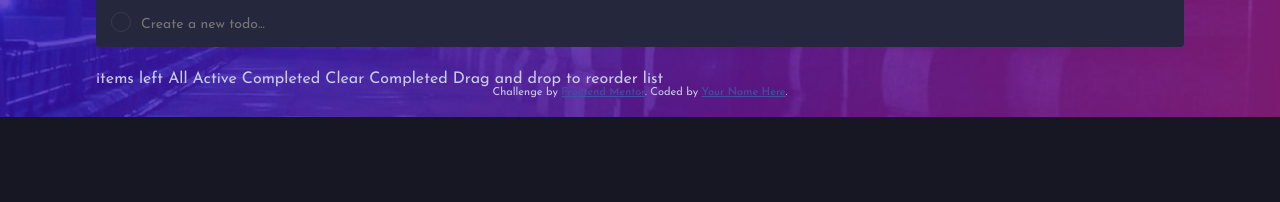
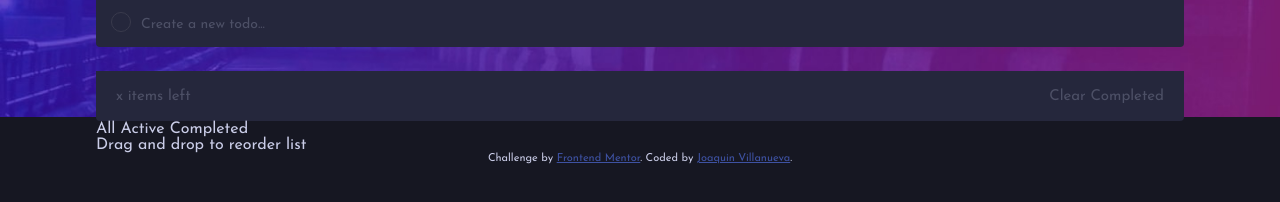
Before and after one commit to JoaquinVF/todo-app-main, a plain HTML site: page index.html in a window 1280 px wide. Shown: the part 108-310 px from the top of the page. Drawn offline with Linux system fonts and the light colour scheme.

Commit message:
update 1.3.5
items left container add, checked items color change with js

```diff
--- a/index.html
+++ b/index.html
@@ -21,20 +21,25 @@
       <input type="text" id="todo-input" placeholder="Create a new todo...">
     </div>
     <div class="todos"></div>
-    <!-- Add dynamic number --> items left
-
-    All
-    Active
-    Completed
-
-    Clear Completed
-
+    <div class="items-left-container">
+      <div class="items-left">
+        x items left
+      </div>
+      <div class="clear-completed">
+        Clear Completed
+      </div>
+    </div>
+    <div class="filter-container">
+      All
+      Active
+      Completed
+    </div>
     Drag and drop to reorder list
 
   </div>
   <div class="attribution">
     Challenge by <a href="https://www.frontendmentor.io?ref=challenge" target="_blank">Frontend Mentor</a>.
-    Coded by <a href="#">Your Name Here</a>.
+    Coded by <a href="#">Joaquin Villanueva</a>.
   </div>
 </body>
 <script src="./script.js"></script>
--- a/script.js
+++ b/script.js
@@ -26,10 +26,12 @@ function newTodo(value) {
         if (todoCheckBox.checked){
             todoCheckBox.checked = false;
             todoText.style.textDecoration = "none";
+            todoText.style.color= "var(--tgl-txt-active)";
             todoCheckBoxLabel.classList.remove("active");
         } else {
             todoCheckBox.checked = true;
             todoText.style.textDecoration = "line-through";
+            todoText.style.color= "var(--tgl-txt-check)";
             todoCheckBoxLabel.classList.add("active");
         }
     });
--- a/style.css
+++ b/style.css
@@ -17,6 +17,8 @@ body{
     --bg-todo:hsl(235, 24%, 19%);
     --lg-todo: hsl(237, 14%, 26%);
     --tgl-btn: url("./images/icon-sun.svg");
+    --tgl-txt-active:hsl(240, 10%, 72%);
+    --tgl-txt-check: hsl(233, 14%, 35%);
 
     background: var(--bg);
     color: var(--fg);
@@ -28,6 +30,8 @@ body{
     --bg-todo: hsl(0, 0%, 98%);
     --fg: hsl(237, 14%, 26%);
     --lg-todo: hsl(236, 33%, 92%);
+    --tgl-txt-active:hsl(233, 14%, 35%);
+    --tgl-txt-check:hsl(240, 10%, 72%);
 }
 .background{
     position: absolute;
@@ -90,8 +94,11 @@ header{
     margin-left: 10px;
     font-family: 'Josefin Sans', sans-serif;
     font-size: 14px;
-    color: hsl(240, 10%, 72%);
+    color: var(--tgl-txt-active);
     caret-color: hsl(220, 98%, 61%);
+}
+#todo-input::placeholder{
+    color: var(--tgl-txt-check);
 }
 .todos{
     margin-top: 24px;
@@ -107,6 +114,7 @@ header{
     font-size: 15px;
     cursor: grab;
     border-bottom: 1px solid var(--lg-todo);
+    border-radius: 4px 4px 0 0;
 }
 .todo input[type="checkbox"]{
     display: none;
@@ -130,7 +138,18 @@ header{
 .cross{
     cursor: pointer;
 }
-
+.items-left-container{
+    width: 100%;
+    height: 50px;
+    display: flex;
+    justify-content: space-between;
+    align-items: center;
+    background-color: var(--bg-todo);
+    padding: 20px;
+    font-size: 15px;
+    color: hsl(233, 14%, 35%);
+    border-radius: 0 0 4px 4px;
+}
 
 
 
```
